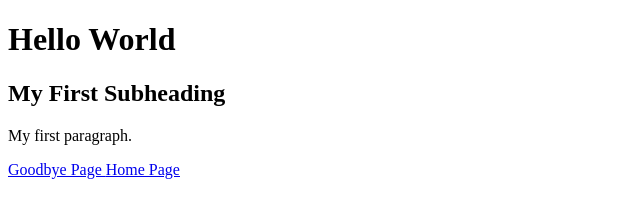
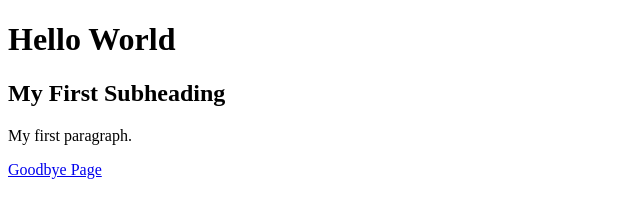
Before and after one commit to AncitoEtienne/ancito-simple-website, a plain HTML site: page index.html in a window 1280 px wide. Shown: the whole page, without its empty margins (0-640 px from the left). Drawn offline with Linux system fonts and the light colour scheme.

Commit message:
remove homepage code from file

```diff
--- a/index.html
+++ b/index.html
@@ -8,5 +8,4 @@
 <p>My first paragraph.</p>
 
 <a href="goodbye.html"> Goodbye Page </a>
-<a href="index.html"> Home Page </a>
 </html>
```
